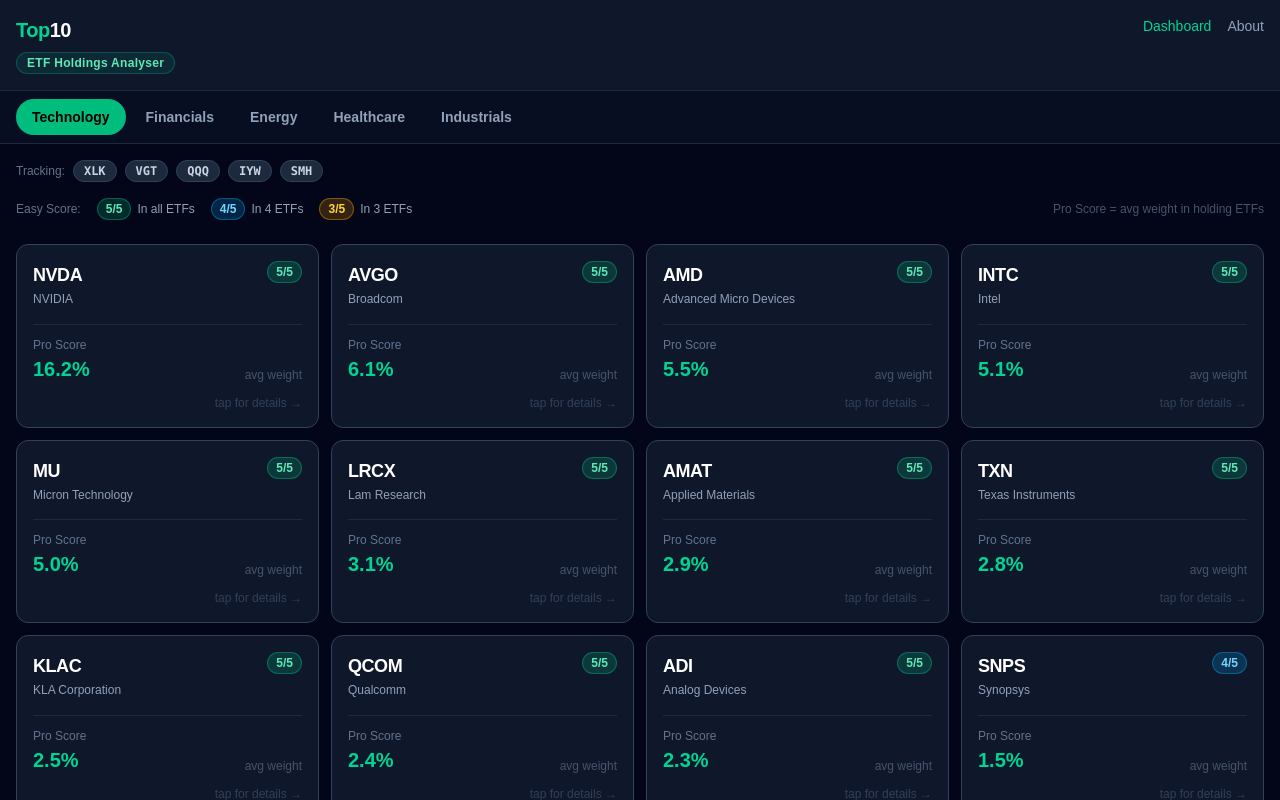
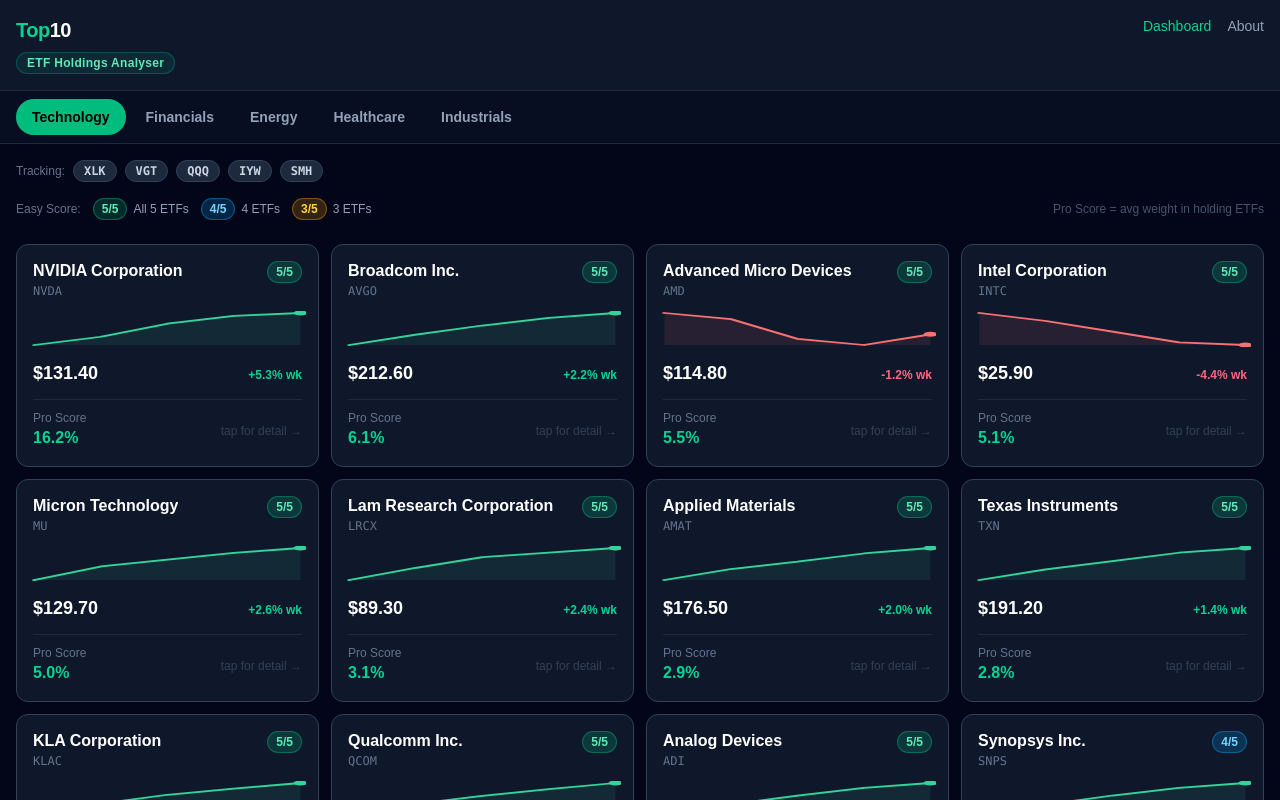
Before and after one commit to spready2026io-lgtm/top10, a Next.js app: page / in a window 1280 px wide. Shown: the top 800 px of the page. Built offline with nearby package versions, Linux system fonts and the light colour scheme.

Commit message:
feat: tile front face with name, symbol, price, sparkline and scores

```diff
--- a/app/page.tsx
+++ b/app/page.tsx
@@ -15,30 +15,32 @@
   Industrials: ['XLI', 'VIS', 'PAVE', 'IYJ', 'FIDU'],
 };
 
-// Placeholder equity type — will be replaced by scraped data
 export type Equity = {
   ticker: string;
   name: string;
-  easyScore: number;   // appearances out of 5
-  proScore: number;    // avg weight % across ETFs that hold it
+  easyScore: number;      // appearances out of 5
+  proScore: number;       // avg weight % across ETFs that hold it
+  price: number;          // current price in USD
+  weeklyPrices: number[]; // 5 data points Mon-Fri
+  weeklyChange: number;   // % change over the week
   sortRank: number;
 };
 
-// Sample Technology data for UI scaffolding (real data comes from scraper)
+// Sample Technology data — real data replaces this once scraper is live
 const SAMPLE_DATA: Record<Sector, Equity[]> = {
   Technology: [
-    { ticker: 'NVDA', name: 'NVIDIA',              easyScore: 5, proScore: 16.2, sortRank: 1 },
-    { ticker: 'AVGO', name: 'Broadcom',            easyScore: 5, proScore: 6.1,  sortRank: 2 },
-    { ticker: 'AMD',  name: 'Advanced Micro Devices', easyScore: 5, proScore: 5.5, sortRank: 3 },
-    { ticker: 'INTC', name: 'Intel',               easyScore: 5, proScore: 5.1,  sortRank: 4 },
-    { ticker: 'MU',   name: 'Micron Technology',   easyScore: 5, proScore: 5.0,  sortRank: 5 },
-    { ticker: 'LRCX', name: 'Lam Research',        easyScore: 5, proScore: 3.1,  sortRank: 6 },
-    { ticker: 'AMAT', name: 'Applied Materials',   easyScore: 5, proScore: 2.9,  sortRank: 7 },
-    { ticker: 'TXN',  name: 'Texas Instruments',   easyScore: 5, proScore: 2.8,  sortRank: 8 },
-    { ticker: 'KLAC', name: 'KLA Corporation',     easyScore: 5, proScore: 2.5,  sortRank: 9 },
-    { ticker: 'QCOM', name: 'Qualcomm',            easyScore: 5, proScore: 2.4,  sortRank: 10 },
-    { ticker: 'ADI',  name: 'Analog Devices',      easyScore: 5, proScore: 2.3,  sortRank: 11 },
-    { ticker: 'SNPS', name: 'Synopsys',            easyScore: 4, proScore: 1.5,  sortRank: 12 },
+    { ticker: 'NVDA', name: 'NVIDIA Corporation',       easyScore: 5, proScore: 16.2, price: 131.40, weeklyPrices: [124.8, 126.5, 129.2, 130.8, 131.4], weeklyChange: 5.3,  sortRank: 1 },
+    { ticker: 'AVGO', name: 'Broadcom Inc.',            easyScore: 5, proScore: 6.1,  price: 212.60, weeklyPrices: [208.0, 209.5, 210.8, 211.9, 212.6], weeklyChange: 2.2,  sortRank: 2 },
+    { ticker: 'AMD',  name: 'Advanced Micro Devices',   easyScore: 5, proScore: 5.5,  price: 114.80, weeklyPrices: [116.2, 115.8, 114.5, 114.1, 114.8], weeklyChange: -1.2, sortRank: 3 },
+    { ticker: 'INTC', name: 'Intel Corporation',        easyScore: 5, proScore: 5.1,  price: 25.90,  weeklyPrices: [27.1, 26.8, 26.4, 26.0, 25.9],   weeklyChange: -4.4, sortRank: 4 },
+    { ticker: 'MU',   name: 'Micron Technology',        easyScore: 5, proScore: 5.0,  price: 129.70, weeklyPrices: [126.4, 127.8, 128.5, 129.2, 129.7], weeklyChange: 2.6,  sortRank: 5 },
+    { ticker: 'LRCX', name: 'Lam Research Corporation', easyScore: 5, proScore: 3.1,  price: 89.30,  weeklyPrices: [87.2, 88.0, 88.7, 89.0, 89.3],   weeklyChange: 2.4,  sortRank: 6 },
+    { ticker: 'AMAT', name: 'Applied Materials',        easyScore: 5, proScore: 2.9,  price: 176.50, weeklyPrices: [173.0, 174.2, 175.0, 175.9, 176.5], weeklyChange: 2.0,  sortRank: 7 },
+    { ticker: 'TXN',  name: 'Texas Instruments',        easyScore: 5, proScore: 2.8,  price: 191.20, weeklyPrices: [188.5, 189.4, 190.1, 190.8, 191.2], weeklyChange: 1.4,  sortRank: 8 },
+    { ticker: 'KLAC', name: 'KLA Corporation',          easyScore: 5, proScore: 2.5,  price: 703.80, weeklyPrices: [694.0, 697.5, 700.2, 702.1, 703.8], weeklyChange: 1.4,  sortRank: 9 },
+    { ticker: 'QCOM', name: 'Qualcomm Inc.',            easyScore: 5, proScore: 2.4,  price: 164.90, weeklyPrices: [161.2, 162.5, 163.4, 164.2, 164.9], weeklyChange: 2.3,  sortRank: 10 },
+    { ticker: 'ADI',  name: 'Analog Devices',           easyScore: 5, proScore: 2.3,  price: 224.30, weeklyPrices: [221.0, 222.1, 223.0, 223.8, 224.3], weeklyChange: 1.5,  sortRank: 11 },
+    { ticker: 'SNPS', name: 'Synopsys Inc.',            easyScore: 4, proScore: 1.5,  price: 511.60, weeklyPrices: [507.0, 508.5, 509.8, 510.9, 511.6], weeklyChange: 0.9,  sortRank: 12 },
   ],
   Financials:  [],
   Energy:      [],
@@ -46,6 +48,63 @@
   Industrials: [],
 };
 
+// ── Sparkline chart ───────────────────────────────────────────────────────────
+function SparklineChart({ prices, positive }: { prices: number[]; positive: boolean }) {
+  if (!prices || prices.length < 2) return null;
+
+  const min = Math.min(...prices);
+  const max = Math.max(...prices);
+  const range = max - min || 1;
+  const W = 100;
+  const H = 36;
+  const pad = 2;
+
+  const pts = prices.map((p, i) => ({
+    x: pad + (i / (prices.length - 1)) * (W - pad * 2),
+    y: H - pad - ((p - min) / range) * (H - pad * 2),
+  }));
+
+  const polylinePoints = pts.map(p => `${p.x},${p.y}`).join(' ');
+
+  // Closed area path
+  const areaD = [
+    `M ${pts[0].x} ${H - pad}`,
+    ...pts.map(p => `L ${p.x} ${p.y}`),
+    `L ${pts[pts.length - 1].x} ${H - pad}`,
+    'Z',
+  ].join(' ');
+
+  const stroke = positive ? '#34d399' : '#f87171';  // emerald-400 / red-400
+  const fill   = positive ? '#34d39918' : '#f8717118';
+
+  return (
+    <svg
+      viewBox={`0 0 ${W} ${H}`}
+      className="w-full"
+      style={{ height: '36px' }}
+      preserveAspectRatio="none"
+    >
+      <path d={areaD} fill={fill} />
+      <polyline
+        points={polylinePoints}
+        fill="none"
+        stroke={stroke}
+        strokeWidth="1.8"
+        strokeLinecap="round"
+        strokeLinejoin="round"
+      />
+      {/* Current price dot */}
+      <circle
+        cx={pts[pts.length - 1].x}
+        cy={pts[pts.length - 1].y}
+        r="2.5"
+        fill={stroke}
+      />
+    </svg>
+  );
+}
+
+// ── Easy score badge ──────────────────────────────────────────────────────────
 function EasyScoreBadge({ score }: { score: number }) {
   const color = score === 5
     ? 'bg-emerald-500/20 border-emerald-500/40 text-emerald-300'
@@ -55,14 +114,18 @@
     ? 'bg-amber-500/20 border-amber-500/40 text-amber-300'
     : 'bg-slate-700 border-slate-600 text-slate-400';
   return (
-    <span className={`inline-flex items-center border text-xs font-bold px-2 py-0.5 rounded-full ${color}`}>
+    <span className={`inline-flex items-center border text-xs font-bold px-2 py-0.5 rounded-full whitespace-nowrap ${color}`}>
       {score}/5
     </span>
   );
 }
 
+// ── Equity tile ───────────────────────────────────────────────────────────────
 function EquityTile({ equity, etfs }: { equity: Equity; etfs: string[] }) {
   const [flipped, setFlipped] = useState(false);
+  const positive = equity.weeklyChange >= 0;
+  const changeColor = positive ? 'text-emerald-400' : 'text-rose-400';
+  const changeSign  = positive ? '+' : '';
 
   return (
     <div
@@ -74,37 +137,56 @@
         className="relative w-full transition-transform duration-500"
         style={{ transformStyle: 'preserve-3d', transform: flipped ? 'rotateY(180deg)' : 'rotateY(0deg)' }}
       >
-        {/* Front */}
+
+        {/* ── FRONT ── */}
         <div
           className="rounded-xl border border-slate-700 bg-slate-900 p-4 hover:border-slate-500 transition-colors"
           style={{ backfaceVisibility: 'hidden' }}
         >
-          <div className="flex items-start justify-between mb-3">
-            <div>
-              <p className="text-white font-bold text-lg tracking-tight">{equity.ticker}</p>
-              <p className="text-slate-400 text-xs mt-0.5 leading-snug">{equity.name}</p>
+          {/* Top row: name + easy score */}
+          <div className="flex items-start justify-between gap-2 mb-1">
+            <div className="min-w-0">
+              <p className="text-white font-bold text-base leading-tight truncate">{equity.name}</p>
+              <p className="text-slate-500 text-xs font-mono mt-0.5">{equity.ticker}</p>
             </div>
             <EasyScoreBadge score={equity.easyScore} />
           </div>
-          <div className="mt-4 pt-3 border-t border-slate-800 flex items-end justify-between">
+
+          {/* Weekly chart */}
+          <div className="my-3 -mx-1">
+            <SparklineChart prices={equity.weeklyPrices} positive={positive} />
+          </div>
+
+          {/* Price row */}
+          <div className="flex items-baseline justify-between">
+            <p className="text-white font-bold text-lg tabular-nums">
+              ${equity.price.toLocaleString('en-US', { minimumFractionDigits: 2, maximumFractionDigits: 2 })}
+            </p>
+            <span className={`text-xs font-semibold tabular-nums ${changeColor}`}>
+              {changeSign}{equity.weeklyChange.toFixed(1)}% wk
+            </span>
+          </div>
+
+          {/* Scores row */}
+          <div className="mt-3 pt-3 border-t border-slate-800 flex items-center justify-between">
             <div>
-              <p className="text-slate-500 text-xs mb-0.5">Pro Score</p>
-              <p className="text-emerald-400 font-bold text-xl tabular-nums">{equity.proScore.toFixed(1)}%</p>
+              <p className="text-slate-500 text-xs leading-none mb-0.5">Pro Score</p>
+              <p className="text-emerald-400 font-bold text-base tabular-nums">{equity.proScore.toFixed(1)}%</p>
             </div>
-            <p className="text-slate-600 text-xs">avg weight</p>
+            <p className="text-slate-700 text-xs">tap for detail →</p>
           </div>
-          <p className="text-slate-700 text-xs mt-3 text-right">tap for details →</p>
         </div>
 
-        {/* Back */}
+        {/* ── BACK ── */}
         <div
           className="absolute inset-0 rounded-xl border border-emerald-800 bg-slate-900 p-4"
           style={{ backfaceVisibility: 'hidden', transform: 'rotateY(180deg)' }}
         >
-          <p className="text-emerald-400 font-bold text-sm mb-3">{equity.ticker} — ETF Presence</p>
-          <div className="space-y-1.5">
+          <p className="text-emerald-400 font-bold text-sm mb-1">{equity.ticker}</p>
+          <p className="text-slate-400 text-xs mb-4 truncate">{equity.name}</p>
+          <div className="space-y-2">
             {etfs.map(etf => {
-              const held = equity.easyScore === 5 || (equity.easyScore >= 4 && etf !== 'SMH');
+              const held = equity.easyScore === 5 || (equity.easyScore >= 4 && etf !== etfs[etfs.length - 1]);
               return (
                 <div key={etf} className="flex items-center justify-between">
                   <span className="text-slate-300 text-xs font-mono">{etf}</span>
@@ -115,13 +197,25 @@
               );
             })}
           </div>
-          <p className="text-slate-600 text-xs mt-4">tap to flip back</p>
+          <div className="mt-4 pt-3 border-t border-slate-800 flex justify-between">
+            <div>
+              <p className="text-slate-500 text-xs">Easy Score</p>
+              <p className="text-white font-bold text-sm">{equity.easyScore}/5</p>
+            </div>
+            <div className="text-right">
+              <p className="text-slate-500 text-xs">Pro Score</p>
+              <p className="text-emerald-400 font-bold text-sm">{equity.proScore.toFixed(1)}%</p>
+            </div>
+          </div>
+          <p className="text-slate-600 text-xs mt-3 text-right">tap to flip back</p>
         </div>
+
       </div>
     </div>
   );
 }
 
+// ── Page ──────────────────────────────────────────────────────────────────────
 export default function Home() {
   const [sector, setSector] = useState<Sector>('Technology');
   const equities = SAMPLE_DATA[sector];
@@ -129,11 +223,11 @@
 
   return (
     <main className="min-h-screen bg-slate-950 text-white">
+
       {/* Header */}
       <header className="border-b border-slate-800 bg-slate-900">
         <div className="max-w-7xl mx-auto px-4 py-4 flex items-start justify-between gap-4">
 
-          {/* Left: logo + badge */}
           <div className="flex-shrink-0">
             <h1 className="text-xl font-bold tracking-tight">
               <span className="text-emerald-400">Top</span>10
@@ -145,7 +239,6 @@
             </div>
           </div>
 
-          {/* Right: nav */}
           <div className="flex-shrink-0 flex flex-col items-end gap-3">
             <nav className="flex sm:hidden items-center gap-4 text-sm pr-0.5">
               <Link href="/" className="text-emerald-400 font-medium">Dashboard</Link>
@@ -198,21 +291,19 @@
         {equities.length > 0 ? (
           <>
             {/* Legend */}
-            <div className="flex items-center gap-4 mb-6 flex-wrap">
+            <div className="flex items-center gap-3 mb-6 flex-wrap">
               <span className="text-slate-500 text-xs">Easy Score:</span>
-              <span className="inline-flex items-center gap-1.5 text-xs text-slate-400">
-                <span className="bg-emerald-500/20 border border-emerald-500/40 text-emerald-300 text-xs font-bold px-2 py-0.5 rounded-full">5/5</span>
-                In all ETFs
-              </span>
-              <span className="inline-flex items-center gap-1.5 text-xs text-slate-400">
-                <span className="bg-sky-500/20 border border-sky-500/40 text-sky-300 text-xs font-bold px-2 py-0.5 rounded-full">4/5</span>
-                In 4 ETFs
-              </span>
-              <span className="inline-flex items-center gap-1.5 text-xs text-slate-400">
-                <span className="bg-amber-500/20 border border-amber-500/40 text-amber-300 text-xs font-bold px-2 py-0.5 rounded-full">3/5</span>
-                In 3 ETFs
-              </span>
-              <span className="text-slate-600 text-xs ml-auto">Pro Score = avg weight in holding ETFs</span>
+              {[
+                { score: '5/5', color: 'bg-emerald-500/20 border-emerald-500/40 text-emerald-300', label: 'All 5 ETFs' },
+                { score: '4/5', color: 'bg-sky-500/20 border-sky-500/40 text-sky-300',           label: '4 ETFs' },
+                { score: '3/5', color: 'bg-amber-500/20 border-amber-500/40 text-amber-300',     label: '3 ETFs' },
+              ].map(({ score, color, label }) => (
+                <span key={score} className="inline-flex items-center gap-1.5 text-xs text-slate-400">
+                  <span className={`border text-xs font-bold px-2 py-0.5 rounded-full ${color}`}>{score}</span>
+                  {label}
+                </span>
+              ))}
+              <span className="text-slate-600 text-xs ml-auto hidden sm:block">Pro Score = avg weight in holding ETFs</span>
             </div>
 
             <div className="grid grid-cols-2 sm:grid-cols-3 lg:grid-cols-4 gap-3">
@@ -228,6 +319,7 @@
           </div>
         )}
       </div>
+
     </main>
   );
 }
```
